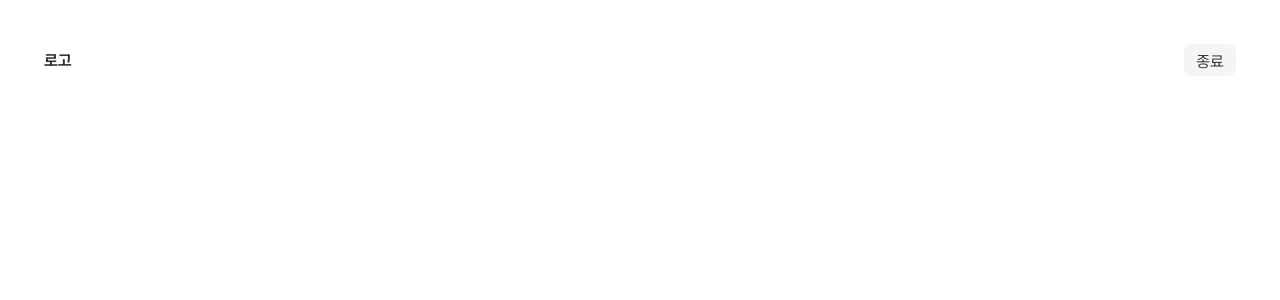
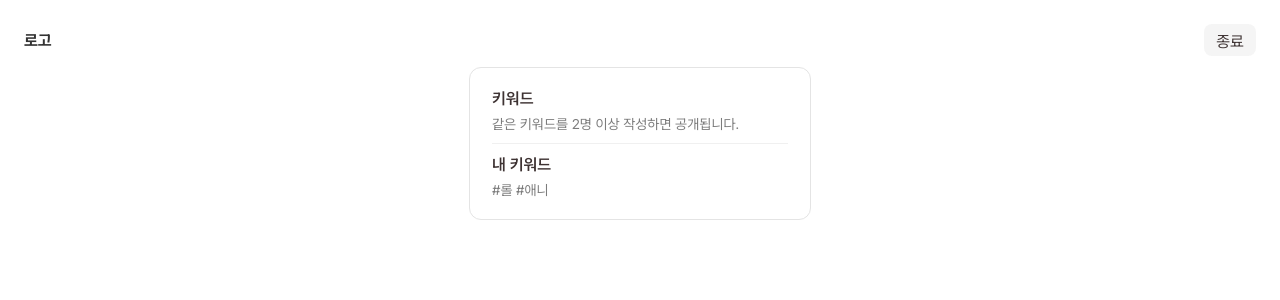
Before and after one commit to IT-s-Time-6Team/FE, a React (Vite) app: page /chatRoom in a window 1280 px wide. Shown: the top 300 px of the page. Built offline with nearby package versions, Linux system fonts and the light colour scheme.

Commit message:
feat: 키워드 박스 만들기

```diff
--- a/src/pages/ChatRoomPage.tsx
+++ b/src/pages/ChatRoomPage.tsx
@@ -8,11 +8,44 @@ const ChatRoomPage = () => {
           <Logo>로고</Logo>
           <CloseButton>종료</CloseButton>
         </ChatRoomHeader>
+        <KeyWordContainer>
+          <KeyWord>키워드</KeyWord>
+          <KeyWordDetail>같은 키워드를 2명 이상 작성하면 공개됩니다.</KeyWordDetail>
+          <KeyWordDivider />
+          <KeyWord>내 키워드</KeyWord>
+          <KeyWordDetail>#롤 #애니</KeyWordDetail>
+        </KeyWordContainer>
       </ChatRoomContainer>
     </>
   );
 };
 export default ChatRoomPage;
+const KeyWordDivider = styled.div`
+  width: 100%;
+  height: 1px;
+  background-color: #f0f0f0;
+  margin: 11px 0;
+`;
+const KeyWordDetail = styled.div`
+  font-size: 14px;
+  font-weight: 400;
+  color: #7c7c7c;
+  margin-top: 8px;
+`;
+const KeyWordContainer = styled.div`
+  border: 1px solid #e4e4e4;
+  width: 342px;
+  height: content-fit;
+  border-radius: 12px;
+  padding: 21px 22px;
+`;
+const KeyWord = styled.div`
+  display: flex;
+  width: 100%;
+  font-size: 16px;
+  font-weight: 600;
+  color: #3e3333;
+`;
 const Logo = styled.div`
   font-weight: bold;
   color: #333;
@@ -32,16 +65,18 @@ const CloseButton = styled.button`
 const ChatRoomContainer = styled.div`
   display: flex;
   flex-direction: column;
+  align-items: center;
   width: 100dvw;
   height: 100vh;
   padding: 24px;
   background-color: rgb(255, 255, 255);
+  gap: 11px;
 `;
 const ChatRoomHeader = styled.div`
   display: flex;
   align-items: center;
   justify-content: space-between;
   color: white;
-  padding: 20px;
+  width: 100%;
   font-size: 16px;
 `;
```
